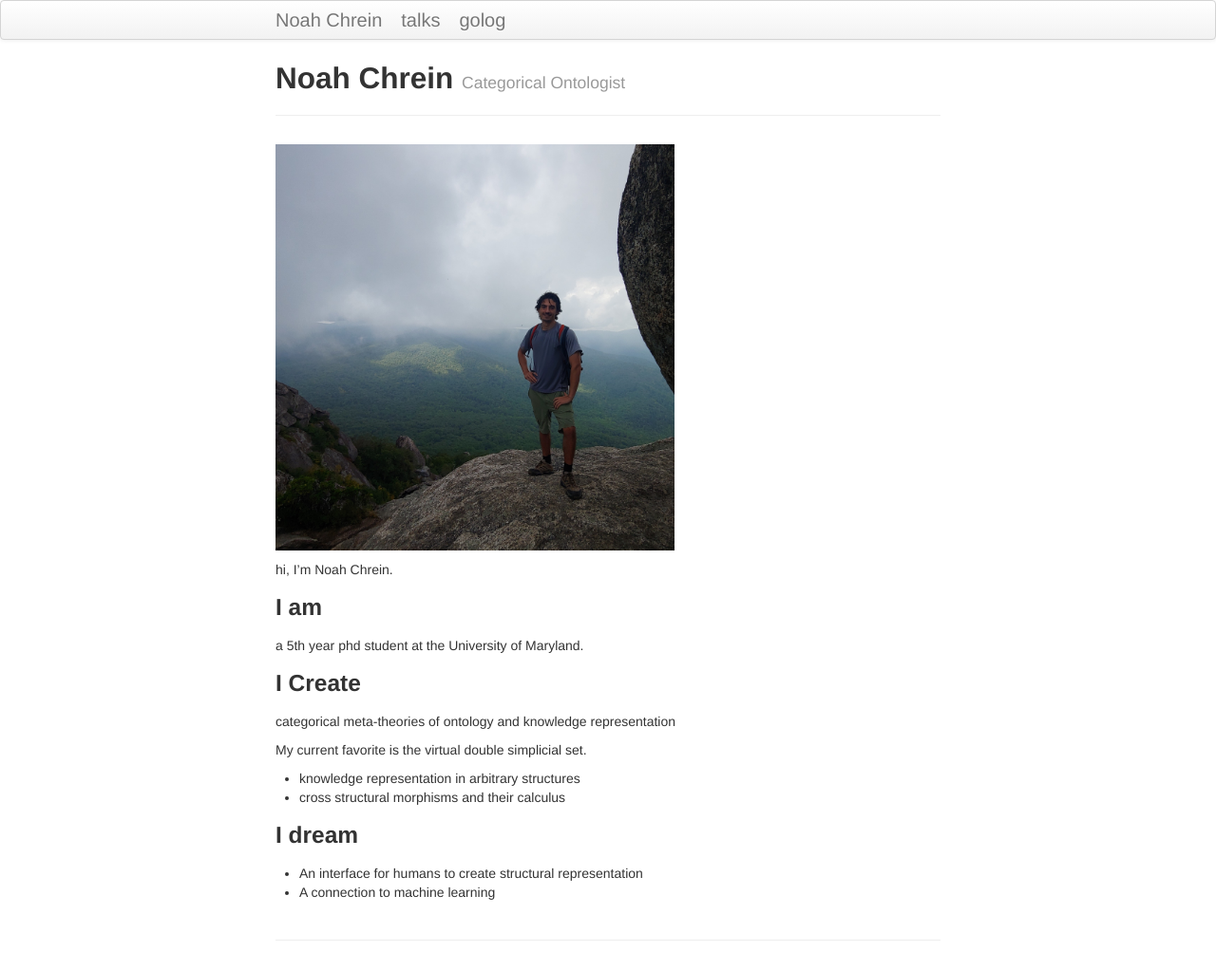
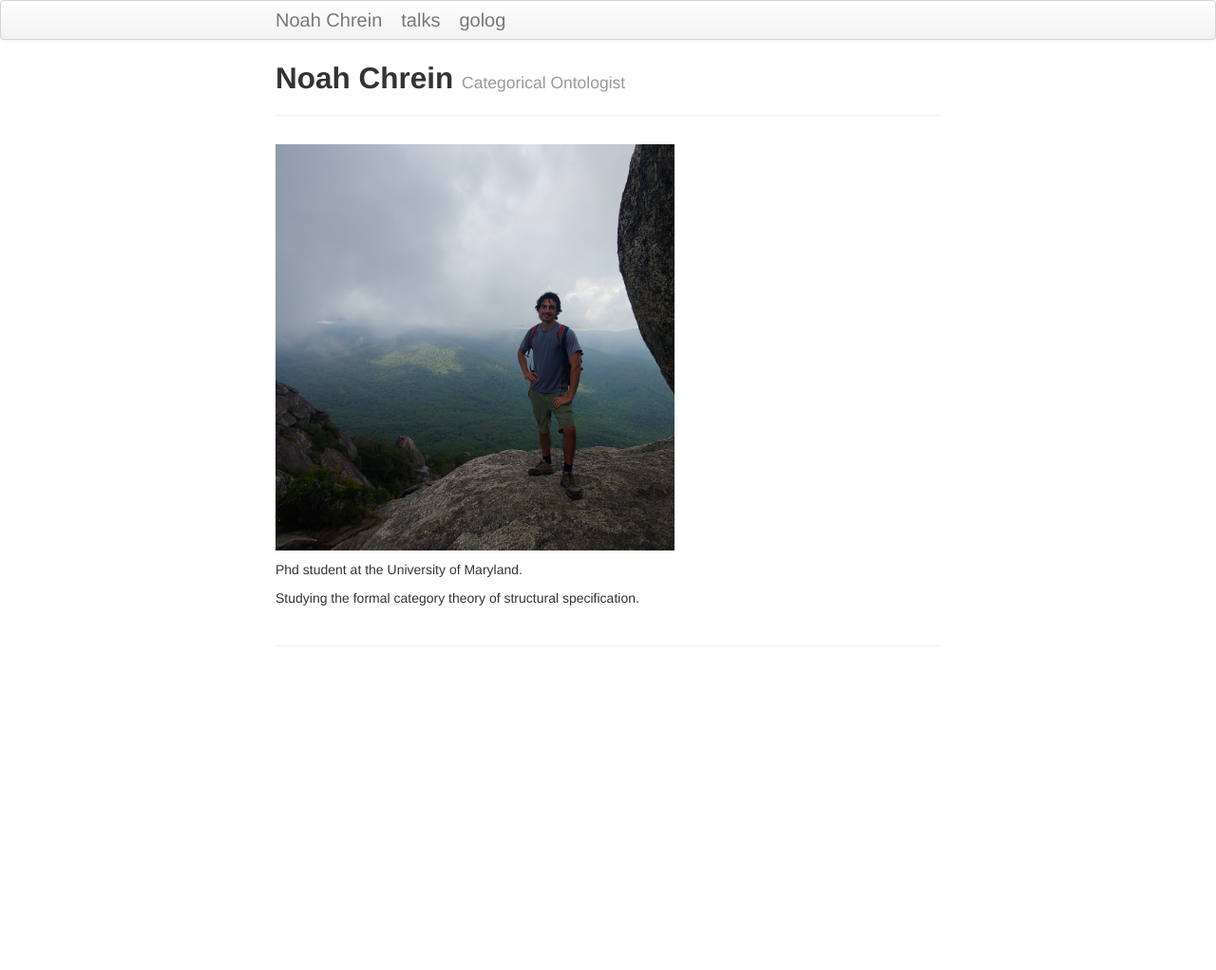
Before and after one commit to nchrein/nchrein.github.io, a Jekyll site: the page built from index.md, in a window 1280 px wide. Shown: the whole page at 95% size. Built offline with Jekyll 4.4.1, drawn with Linux system fonts in a browser that asks for light colours; after the commit the page ends 900 px from its top, so only the background shows below that.

Commit message:
removed stuff

```diff
--- a/index.md
+++ b/index.md
@@ -5,18 +5,6 @@ tagline: Categorical Ontologist
 ---
 <img src="/assets/images/hiking/shenendoah.jpg" width="60%">
 
-hi, I'm Noah Chrein.
+Phd student at the University of Maryland.
 
-### I am
-a 5th year phd student at the University of Maryland.
-
-### I Create
-categorical meta-theories of ontology and knowledge representation
-
-My current favorite is the virtual double simplicial set.
-- knowledge representation in arbitrary structures
-- cross structural morphisms and their calculus
-
-### I dream
-- An interface for humans to create structural representation
-- A connection to machine learning
+Studying the formal category theory of structural specification.
```
